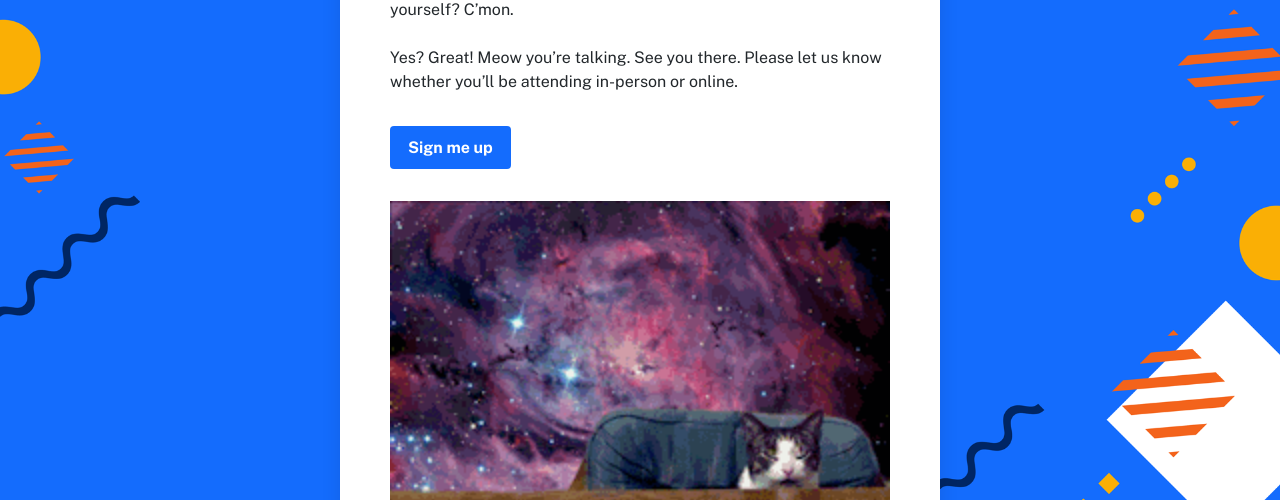
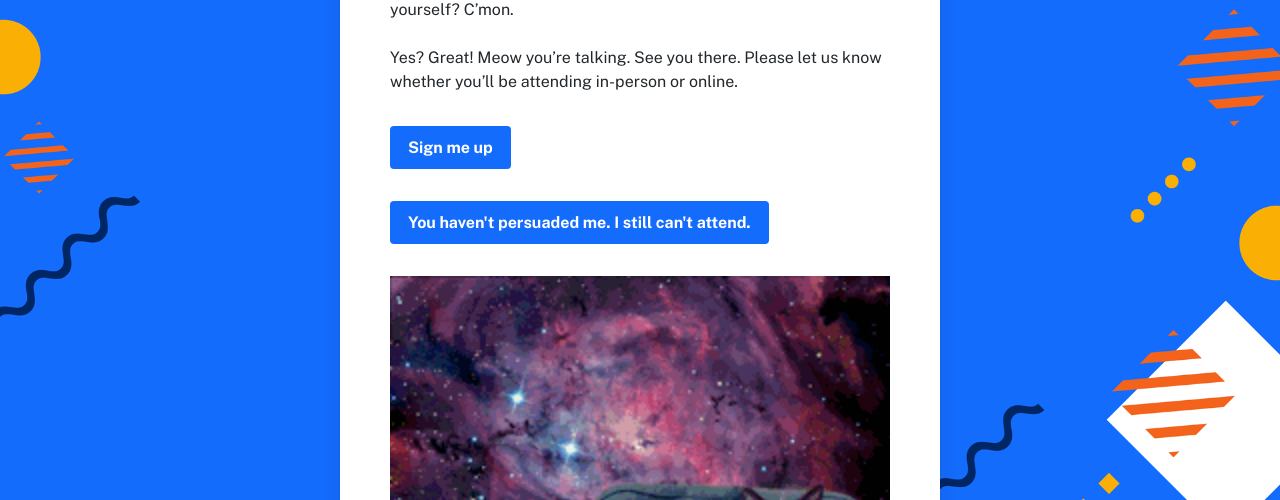
Before and after one commit to SimonDallaPozza/Simon, a plain HTML site: page dsia-trivia-2.html in a window 1280 px wide. Shown: the part 300-800 px from the top of the page. Drawn offline with nearby package versions, Linux system fonts and the light colour scheme.

Commit message:
Add files via upload

```diff
--- a/dsia-trivia-2.html
+++ b/dsia-trivia-2.html
@@ -105,6 +105,12 @@
 
 Yes? Great! Meow you’re talking. See you there. Please let us know whether you’ll be attending in-person or online.</p>
     <a href="https://forms.office.com/r/Dc3PwuDfxb" class="button">Sign me up</a>
+
+<br>
+
+    <a href="https://www.youtube.com/watch?v=ukiD7YyCK9g" class="button">You haven't persuaded me. I still can't attend.</a>
+
+
     <img src="dsia-trvia-3.gif" alt="Bottom Image" class="bottom-image" />
   </div>
 </body>
```
